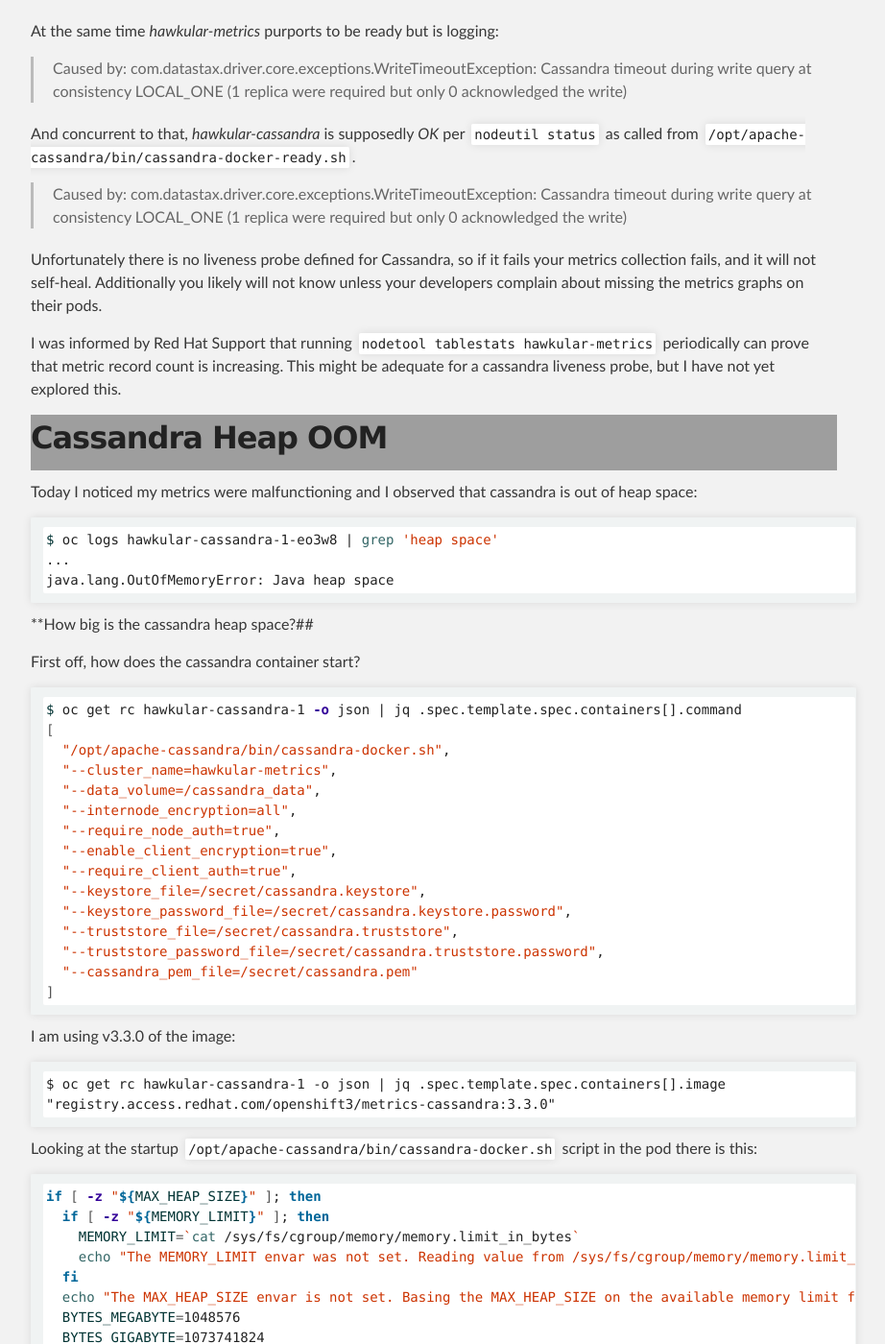
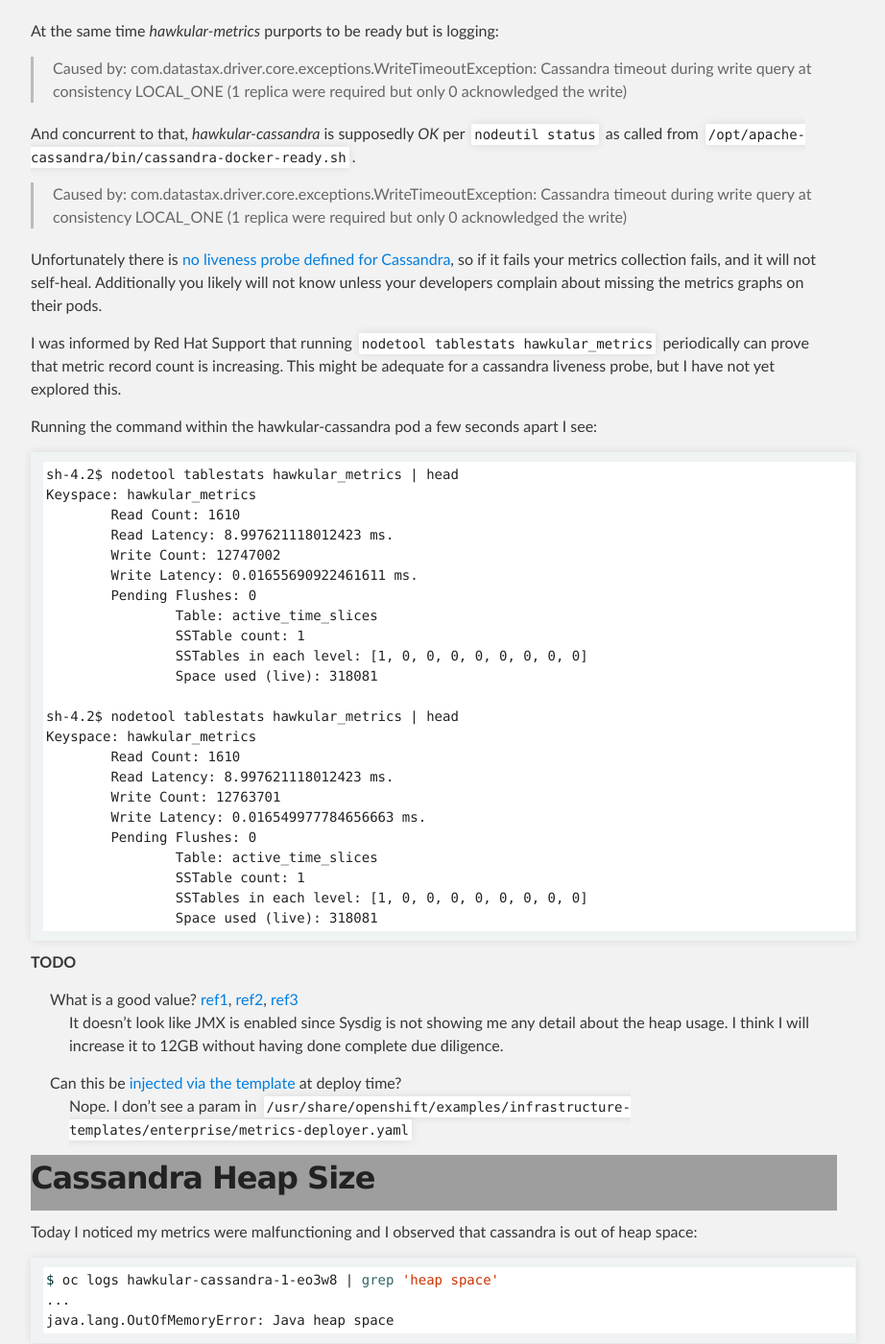
Before and after one commit to dlbewley/dlbewley.github.io, a Jekyll site: the page built from _posts/2016-11-14-OpenShift-Cluster-Metrics-and-Cassandra-Troubleshooting.md, in a window 1280 px wide and 1400 px high, scrolled down 979 px. Shown: the whole window at 96% size, without its empty margins (188-1110 px from the left). Built offline with Jekyll 4.4.1, drawn with Linux system fonts in a browser that asks for light colours; comment, search, counter and statistics services are not loaded; the repository's description, which GitHub fills in, is left out; some of the changed text lies outside the part shown.

Commit message:
new size

````diff
--- a/_posts/2016-11-14-OpenShift-Cluster-Metrics-and-Cassandra-Troubleshooting.md
+++ b/_posts/2016-11-14-OpenShift-Cluster-Metrics-and-Cassandra-Troubleshooting.md
@@ -44,11 +44,47 @@
 
 > Caused by: com.datastax.driver.core.exceptions.WriteTimeoutException: Cassandra timeout during write query at consistency LOCAL_ONE (1 replica were required but only 0 acknowledged the write)
 
-Unfortunately there is no liveness probe defined for Cassandra, so if it fails your metrics collection fails,  and it will not self-heal. Additionally you likely will not know unless your developers complain about missing the metrics graphs on their pods.
+Unfortunately there is [no liveness probe defined for Cassandra](https://bugzilla.redhat.com/show_bug.cgi?id=1386406), so if it fails your metrics collection fails,  and it will not self-heal. Additionally you likely will not know unless your developers complain about missing the metrics graphs on their pods.
 
-I was informed by Red Hat Support that running `nodetool tablestats hawkular-metrics` periodically can prove that metric record count is increasing. This might be adequate for a cassandra liveness probe, but I have not yet explored this.
+I was informed by Red Hat Support that running `nodetool tablestats hawkular_metrics` periodically can prove that metric record count is increasing. This might be adequate for a cassandra liveness probe, but I have not yet explored this.
 
-## Cassandra Heap OOM ##
+Running the command within the hawkular-cassandra pod a few seconds apart I see:
+
+```
+sh-4.2$ nodetool tablestats hawkular_metrics | head
+Keyspace: hawkular_metrics
+        Read Count: 1610
+        Read Latency: 8.997621118012423 ms.
+        Write Count: 12747002
+        Write Latency: 0.01655690922461611 ms.
+        Pending Flushes: 0
+                Table: active_time_slices
+                SSTable count: 1
+                SSTables in each level: [1, 0, 0, 0, 0, 0, 0, 0, 0]
+                Space used (live): 318081
+
+sh-4.2$ nodetool tablestats hawkular_metrics | head
+Keyspace: hawkular_metrics
+        Read Count: 1610
+        Read Latency: 8.997621118012423 ms.
+        Write Count: 12763701
+        Write Latency: 0.016549977784656663 ms.
+        Pending Flushes: 0
+                Table: active_time_slices
+                SSTable count: 1
+                SSTables in each level: [1, 0, 0, 0, 0, 0, 0, 0, 0]
+                Space used (live): 318081
+```
+
+**TODO**
+
+- What is a good value? [ref1](https://docs.datastax.com/en/cassandra/2.1/cassandra/operations/ops_tune_jvm_c.html), [ref2](http://stackoverflow.com/questions/30207779/optimal-jvm-settings-for-cassandra), [ref3](https://tobert.github.io/pages/als-cassandra-21-tuning-guide.html)
+  - It doesn't look like JMX is enabled since Sysdig is not showing me any detail about the heap usage. I think I will increase it to 12GB without having done complete due diligence.
+
+- Can this be [injected via the template](https://docs.openshift.com/container-platform/3.3/install_config/cluster_metrics.html#deployer-template-parameters) at deploy time?
+  - Nope. I don't see a param in `/usr/share/openshift/examples/infrastructure-templates/enterprise/metrics-deployer.yaml`
+
+## Cassandra Heap Size ##
 
 Today I noticed my metrics were malfunctioning and I observed that cassandra is out of heap space:
 
@@ -64,6 +100,8 @@
 
 ```bash
 $ oc get rc hawkular-cassandra-1 -o json | jq .spec.template.spec.containers[].command
+```
+```json
 [
   "/opt/apache-cassandra/bin/cassandra-docker.sh",
   "--cluster_name=hawkular-metrics",
@@ -182,10 +220,33 @@
 ]
 ```
 
-**TODO**
+```bash
+$ oc env rc hawkular-cassandra-1 MAX_HEAP_SIZE=12288M
+replicationcontroller "hawkular-cassandra-1" updated
+$ oc delete pod hawkular-cassandra-1-eo3w8
+```
 
-- What is a good value? [ref1](https://docs.datastax.com/en/cassandra/2.1/cassandra/operations/ops_tune_jvm_c.html), [ref2](http://stackoverflow.com/questions/30207779/optimal-jvm-settings-for-cassandra), [ref3](https://tobert.github.io/pages/als-cassandra-21-tuning-guide.html)
-  - It doesn't look like JMX is enabled since Sysdig is not showing me any detail about the heap usage. I think I will increase it to 12GB without having done complete due diligence.
+This time the pod was scheduled to a smaller node
 
-- Can this be [injected via the template](https://docs.openshift.com/container-platform/3.3/install_config/cluster_metrics.html#deployer-template-parameters) at deploy time?
-  - Nope. I don't see a param in `/usr/share/openshift/examples/infrastructure-templates/enterprise/metrics-deployer.yaml`
+> The MAX_HEAP_SIZE envar is set to 12288M. Using this value
+> THE HEAP_NEWSIZE envar is not set. Setting to 800M based on the CPU_LIMIT of 8000. [100M per CPU core]
+
+## Cassandra Heap New Size ##
+
+What is this `$HEAP_NEWSIZE` parameter, and how is it determined? Back to `/opt/apache-cassandra/bin/cassandra-docker.sh`:
+
+```bash
+if [ -z "${HEAP_NEWSIZE}" ] && [ -z "${CPU_LIMIT}" ]; then
+  echo "The HEAP_NEWSIZE and CPU_LIMIT envars are not set. Defaulting the HEAP_NEWSIZE to 100M"
+  export HEAP_NEWSIZE=100M
+elif [ -z "${HEAP_NEWSIZE}" ]; then
+  export HEAP_NEWSIZE=$((CPU_LIMIT/10))M
+  echo "THE HEAP_NEWSIZE envar is not set. Setting to ${HEAP_NEWSIZE} based on the CPU_LIMIT of ${CPU_LIMIT}. [100M per CPU core]"
+else
+  echo "The HEAP_NEWSIZE envar is set to ${HEAP_NEWSIZE}. Using this value"
+fi
+```
+
+So, unless a HEAP_NEWSIZE is defined in the rc a limit of 100MB per CPU core will be applied. However, [that is bad](https://issues.apache.org/jira/browse/CASSANDRA-8150)?
+
+At these point we are getting deeper into JVM tuning than I care to be.
````
